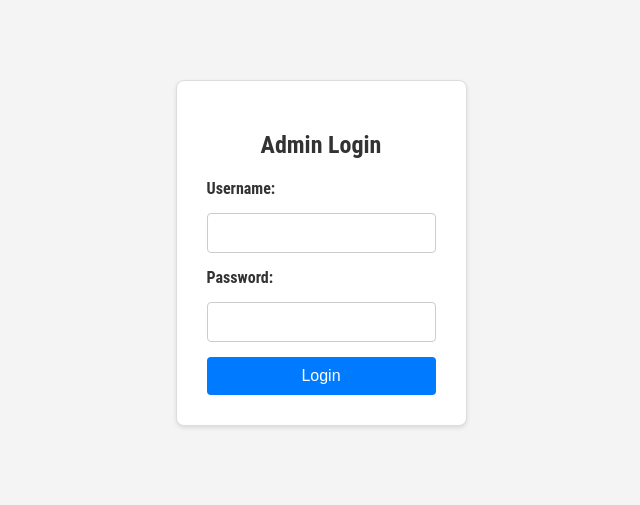
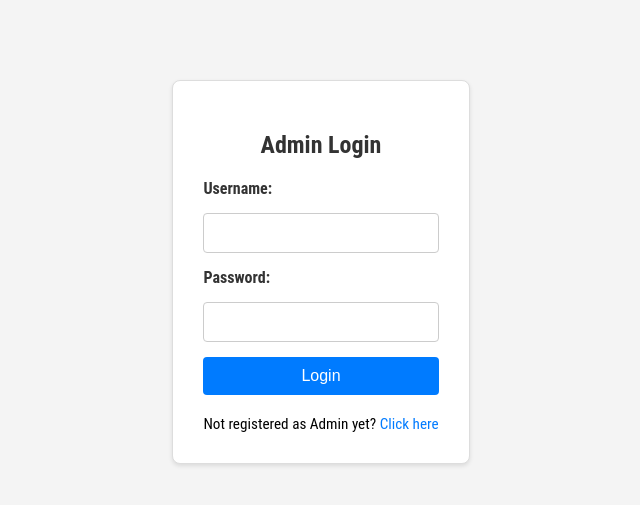
Before and after one commit to ObenAta/Project, a PHP site: page /admin_login_form.php in a window 1280 px wide. Shown: the top 505 px of the page, without its empty margins (319-959 px from the left). Run offline with PHP 8.4, Linux system fonts and the light colour scheme.

Commit message:
more updates

```diff
--- a/admin/admin_login_form.php
+++ b/admin/admin_login_form.php
@@ -57,6 +57,19 @@
     .login-container form button:hover {
       background-color: #0056b3;
     }
+    /* Style for the registration link */
+    .register-link {
+      text-align: center;
+      margin-top: 20px;
+      font-size: 0.95rem;
+    }
+    .register-link a {
+      color: #007bff;
+      text-decoration: none;
+    }
+    .register-link a:hover {
+      text-decoration: underline;
+    }
   </style>
 </head>
 <body>
@@ -75,6 +88,9 @@
       <input type="password" name="password" id="password" required>
       <button type="submit">Login</button>
     </form>
+    <div class="register-link">
+      Not registered as Admin yet? <a href="admin_register_form.php">Click here</a>
+    </div>
   </div>
 </body>
 </html>
```
Also changed, not shown: admin/admin_register.php (+5 -2 lines).
